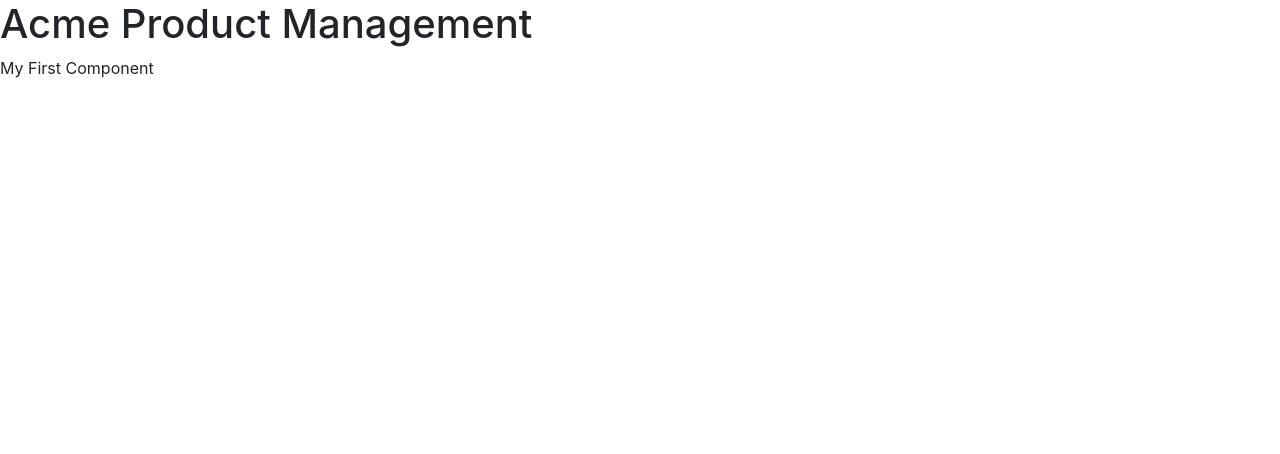
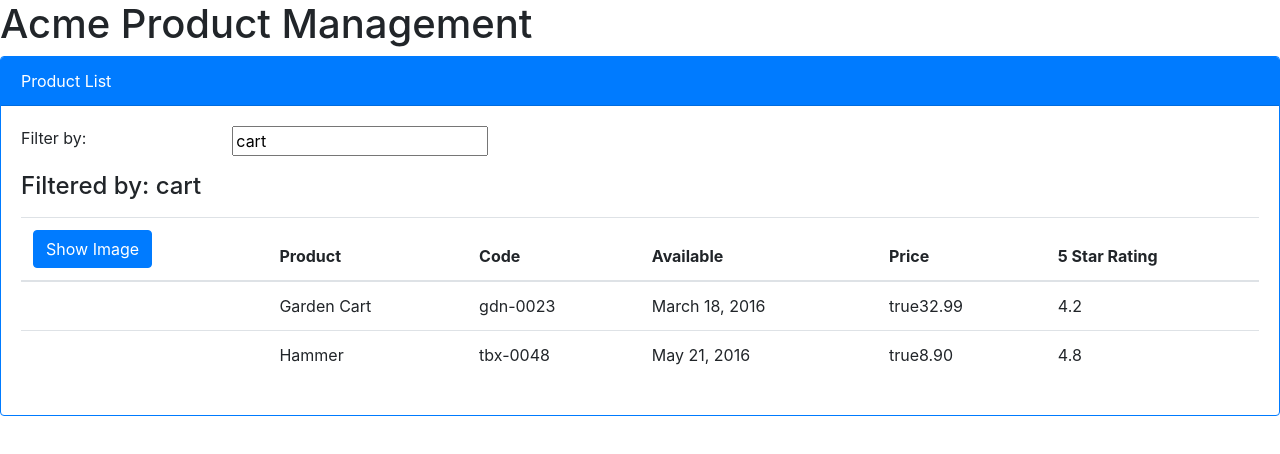
Before and after one commit to yangzuo0621/Angular-Learning, an Angular app in the folder APM/: page / in a window 1280 px wide. Shown: the top 454 px of the page. Built offline with nearby package versions, Linux system fonts and the light colour scheme.

Commit message:
data binding and pipe

```diff
--- a/APM/src/app/app.component.ts
+++ b/APM/src/app/app.component.ts
@@ -5,7 +5,7 @@ import { Component } from '@angular/core';
   template: `
     <div>
       <h1>{{pageTitle}}</h1>
-      <div>My First Component</div>
+      <pm-products></pm-products>
     </div>
   `
 })
--- a/APM/src/app/products/product-list.component.html
+++ b/APM/src/app/products/product-list.component.html
@@ -1,25 +1,28 @@
-<div class="card">
-  <div class="card-header">
-    Product List
+<div class="card border-primary">
+  <div class="card-header bg-primary text-white">
+    {{ pageTitle }}
   </div>
   <div class="card-body">
-    <div class="row">
+    <div class="row mb-3">
       <div class="col-md-2">Filter by:</div>
       <div class="col-md-4">
-        <input type="text">
+        <input type="text" [(ngModel)]='listFilter'>
       </div>
     </div>
-    <div class="row">
+    <div class="row mb-2">
       <div class="col-md-6">
-        <h3>Filtered by:</h3>
+        <h4>Filtered by: {{ listFilter }}</h4>
       </div>
     </div>
     <div class="table-responsive">
-      <table class="table">
+      <table class="table"
+        *ngIf="products && products.length">
         <thead>
-          <tr>
+          <tr class="border-top-0">
             <th>
-              <button class="btn btn-primary">Show Image</button>
+              <button class="btn btn-primary" (click)='toggleImage()'>
+                {{ showImage ? 'Hide' : 'Show' }} Image
+              </button>
             </th>
             <th>Product</th>
             <th>Code</th>
@@ -29,7 +32,20 @@
           </tr>
         </thead>
         <tbody>
-
+          <tr *ngFor="let product of products">
+            <td>
+              <img *ngIf='showImage'
+                [src]='product.imageUrl'
+                [title]='product.productName'
+                [style.width.px]='imageWidth'
+                [style.margin.px]='imageMargin'>
+            </td>
+            <td>{{ product.productName }}</td>
+            <td>{{ product.productCode | lowercase }}</td>
+            <td>{{ product.releaseDate }}</td>
+            <td>{{ product.price | currency:'USD':'true':'1.2-2' }}</td>
+            <td>{{ product.starRating }}</td>
+          </tr>
         </tbody>
       </table>
     </div>
--- a/APM/src/app/products/product-list.component.ts
+++ b/APM/src/app/products/product-list.component.ts
@@ -5,5 +5,35 @@ import { Component } from '@angular/core';
   templateUrl: './product-list.component.html'
 })
 export class ProductListComponent {
+  pageTitle = 'Product List';
+  imageWidth = 50;
+  imageMargin = 2;
+  showImage = false;
+  listFilter = 'cart';
+  products: any[] = [
+    {
+      'productId': 2,
+      'productName': 'Garden Cart',
+      'productCode': 'GDN-0023',
+      'releaseDate': 'March 18, 2016',
+      'description': '15 gallon capacity rolling garden cart',
+      'price': 32.99,
+      'starRating': 4.2,
+      'imageUrl': 'http://openclipart.org/image/300px/svg_to_png/58471/garden_cart.png'
+    },
+    {
+      'productId': 5,
+      'productName': 'Hammer',
+      'productCode': 'TBX-0048',
+      'releaseDate': 'May 21, 2016',
+      'description': 'Curved claw steel hammer',
+      'price': 8.9,
+      'starRating': 4.8,
+      'imageUrl': 'http://openclipart.org/image/300px/svg_to_png/73/rejon_Hammer.png'
+    }
+  ];
 
+  public toggleImage(): void {
+    this.showImage = !this.showImage;
+  }
 }
```
Also changed, not shown: APM/src/app/app.module.ts (+6 -3 lines).
